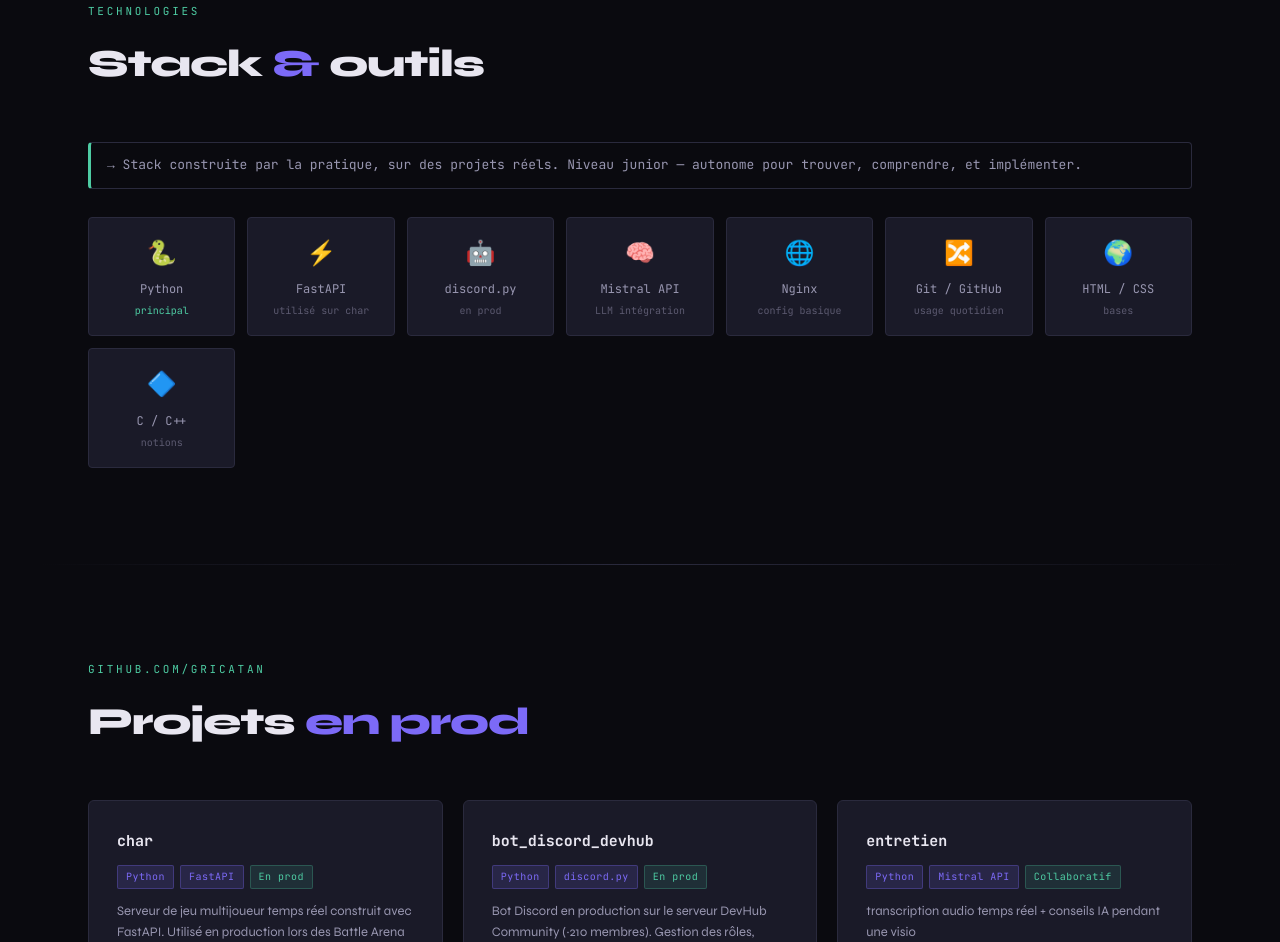
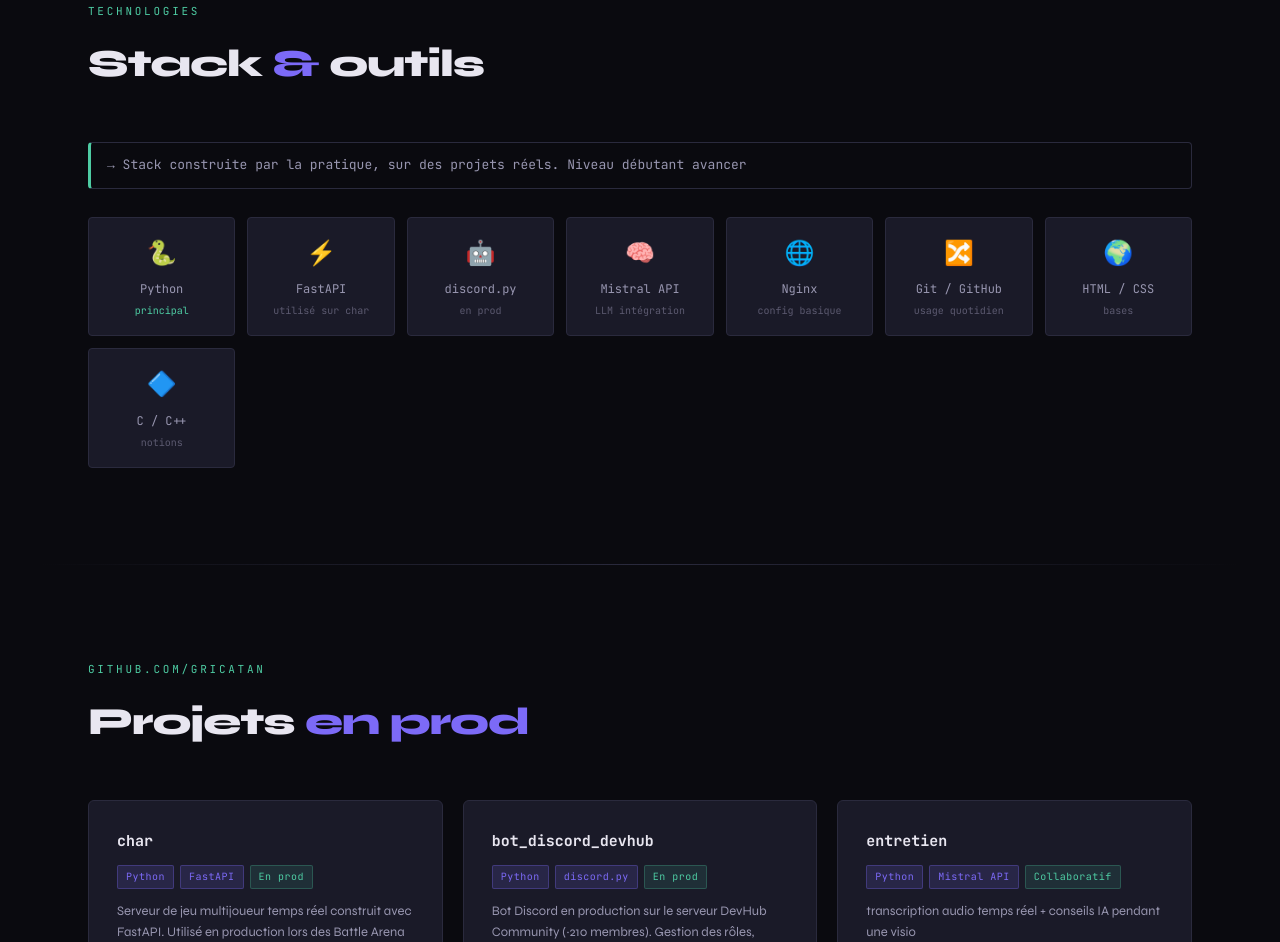
Before and after one commit to gricatan/cvlucgriffon, a plain HTML site: page index.html in a window 1280 px wide. Shown: the part 894-1836 px from the top of the page. Drawn offline with Linux system fonts and the light colour scheme.

Commit message:
Update stack description for clarity

```diff
--- a/index.html
+++ b/index.html
@@ -677,8 +677,7 @@
     <p class="section-label">technologies</p>
     <h2 class="section-title">Stack <span>&</span> outils</h2>
     <p style="font-size:13px; color:var(--text2); font-family:var(--mono); margin-bottom:28px; padding:12px 16px; border:1px solid var(--border); border-radius:4px; border-left:3px solid var(--accent2);">
-      → Stack construite par la pratique, sur des projets réels. Niveau junior —
-      autonome pour trouver, comprendre, et implémenter.
+      → Stack construite par la pratique, sur des projets réels. Niveau débutant avancer
     </p>
     <div class="stack-grid">
       <div class="stack-item">
```
